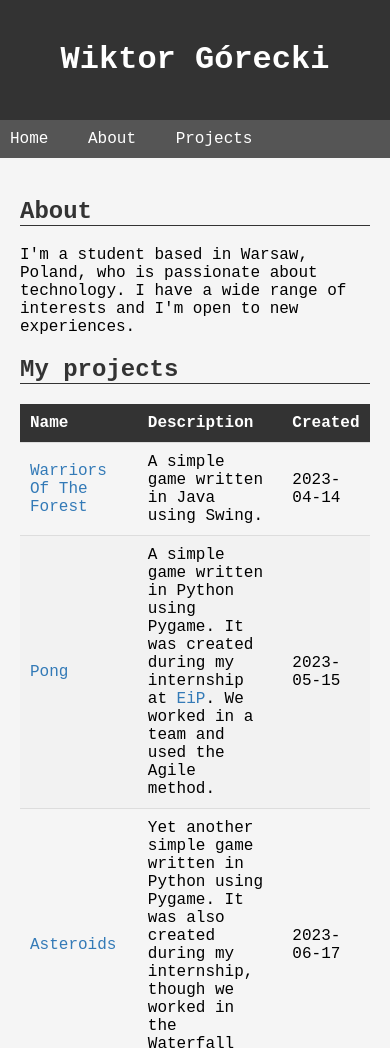
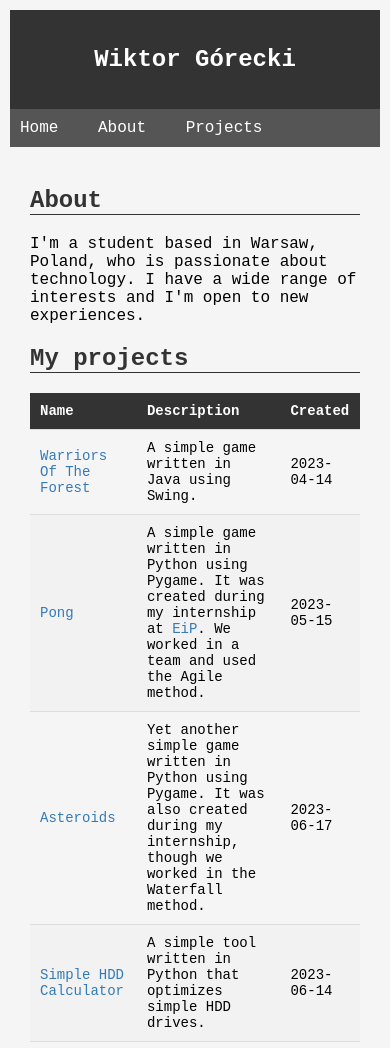
Before and after one commit to WiktorGorecki/WiktorGorecki.github.io, a plain HTML site: page index.html in a window 390 px wide. Shown: the top 1048 px of the page. Drawn offline with Linux system fonts and the light colour scheme.

Commit message:
Made the website a bit responsive

```diff
--- a/styles.css
+++ b/styles.css
@@ -100,3 +100,22 @@ a {
 a:hover {
     text-decoration: underline;
 }
+
+
+/* Responsive styles */
+
+@media only screen and (max-width: 768px) {
+    /* Adjust styles for smaller screens */
+    .container {
+        padding: 10px;
+    }
+
+    /* Adjust font sizes */
+    h1 {
+        font-size: 24px;
+    }
+
+    table {
+        font-size: 14px;
+    }
+}
```
